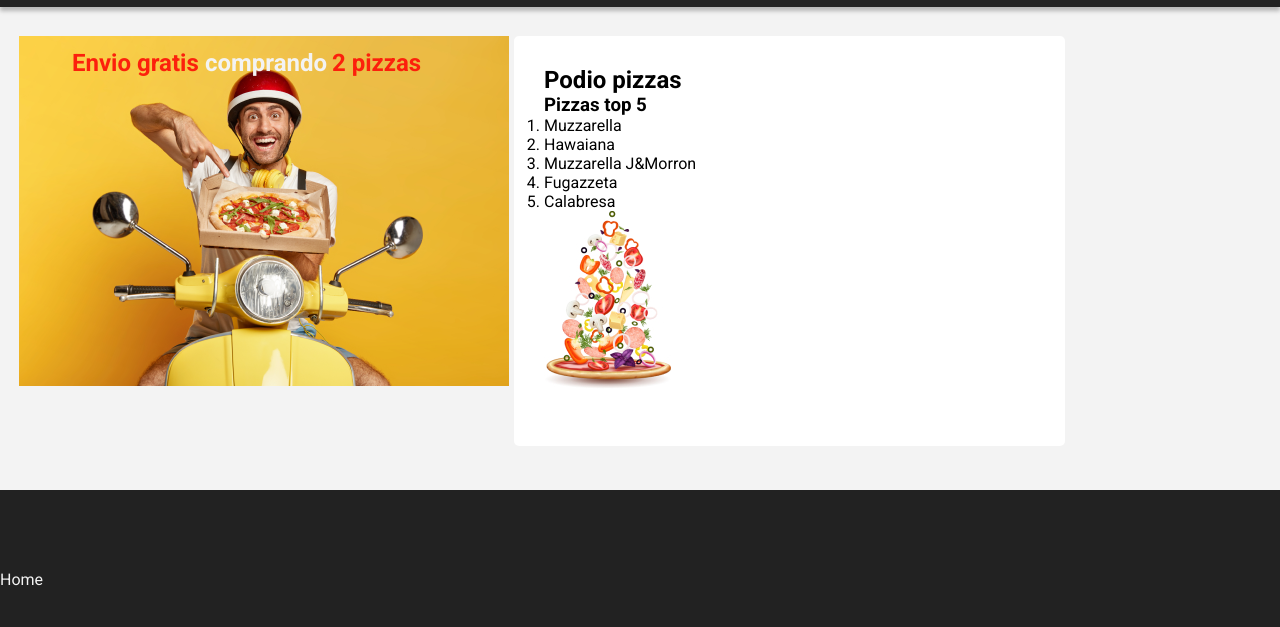
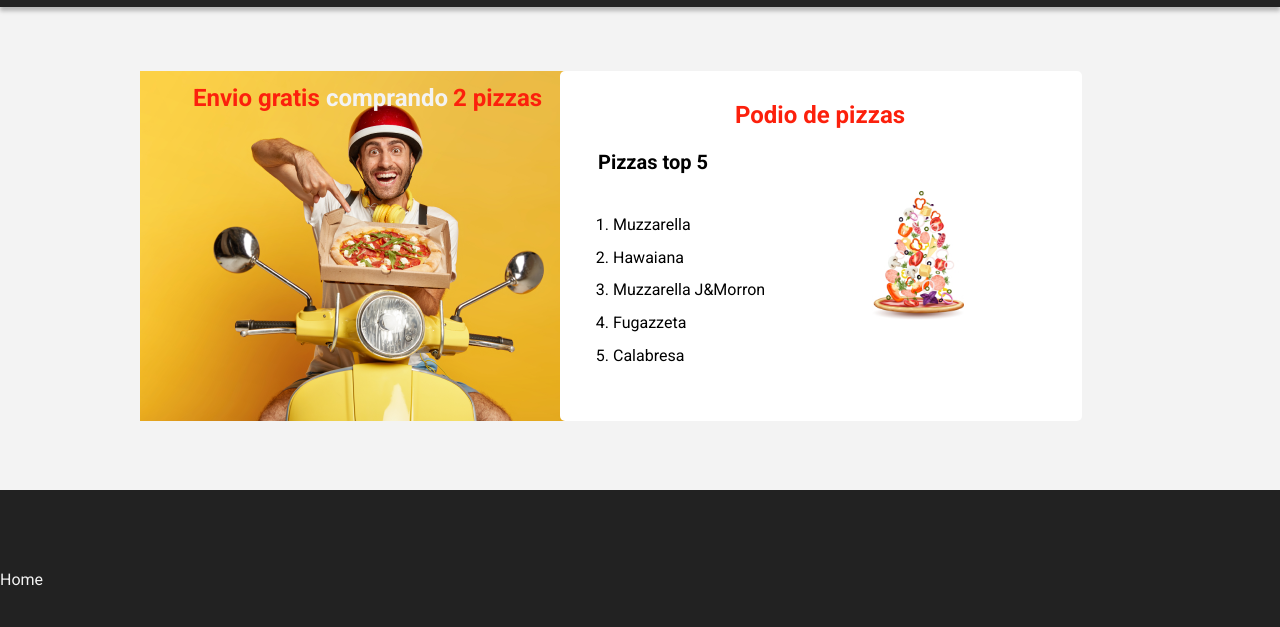
Before and after one commit to MariaCavallo/FrontEnd1, a plain HTML site: page Clase11/index.html in a window 1280 px wide. Shown: the part 99-726 px from the top of the page. Drawn offline with Linux system fonts and the light colour scheme.

Commit message:
Finalizando pizzeria

```diff
--- a/Clase11/css/style.css
+++ b/Clase11/css/style.css
@@ -46,7 +46,7 @@ a:hover{
 }
 
 main{
-    height: 50px;;
+    height: 50px;
 }
 
 .oferta-delivery{
@@ -54,8 +54,8 @@ main{
     border-radius: 5px;
     width: 490px;
     height: 350px;
-    left: 19px;
-    top: 135px;
+    left: 140px;
+    top: 170px;
 }
 
 .texto-rojo1{
@@ -99,14 +99,60 @@ main{
 
 .podio-pizzas{
     position: absolute;
-    width: 491px;
-    height: 350px;
-    left: 514px;
-    top: 135px;
+    width: 462px;
+    height: 290px;
+    left: 560px;
+    top: 170px;
     background-color: #FFFFFF;
     border-radius: 5px;
     padding: 30px;
     flex-direction: column;
+}
+
+.texto-podio{
+    text-align: center;
+    font-family: Roboto, sans-serif;
+    color: #FC200C;
+    padding-left: 55px;
+    width: 350px;
+    height: 28px;
+    font-weight: 700;
+    font-size: 24px;
+    line-height: 28px
+}
+
+.pizza-falling{
+    position: absolute;
+    width: 92px;
+    height: 129px;
+    left: 312px;
+    top: 120px;
+    border-radius: 5px;
+}
+
+h3{
+    font-family: Roboto, sans-serif;
+    position: absolute;
+    width: 110.44px;
+    height: 23px;
+    left: 38px;
+    top: 80px;
+    font-weight: 700;
+    font-size: 20px;
+    line-height: 23px;
+}
+
+.lista-pizzas{
+    position: absolute;
+    display: inline-flex;
+    width: 173px;
+    height: 178px;
+    left: 53px;
+    top: 130px;
+    font-weight: 500;
+    font-size: 16px;
+    flex-direction: column;
+    justify-content: space-evenly;
 }
 
 footer{
--- a/Clase11/index.html
+++ b/Clase11/index.html
@@ -30,7 +30,7 @@
                 <h2 class="texto-rojo1">Envio gratis</h2><span class="texto-blanco">comprando</span><h2 class="texto-rojo2">2 pizzas</h2>
             </article>
             <article class="podio-pizzas">
-                <h2>Podio pizzas</h2>
+                <h2 class="texto-podio">Podio de pizzas</h2>
                 <section>
                     <h3>Pizzas top 5</h3>
                     <ol class="lista-pizzas">
@@ -40,7 +40,7 @@
                         <li>Fugazzeta</li>
                         <li>Calabresa</li>
                     </ol>
-                    <img src="/img/PizzaFalling.jpg" alt="pizza voladora">
+                    <img class="pizza-falling" src="/img/PizzaFalling.jpg" alt="pizza voladora">
                 </section>
             </article>
         </section>
```
